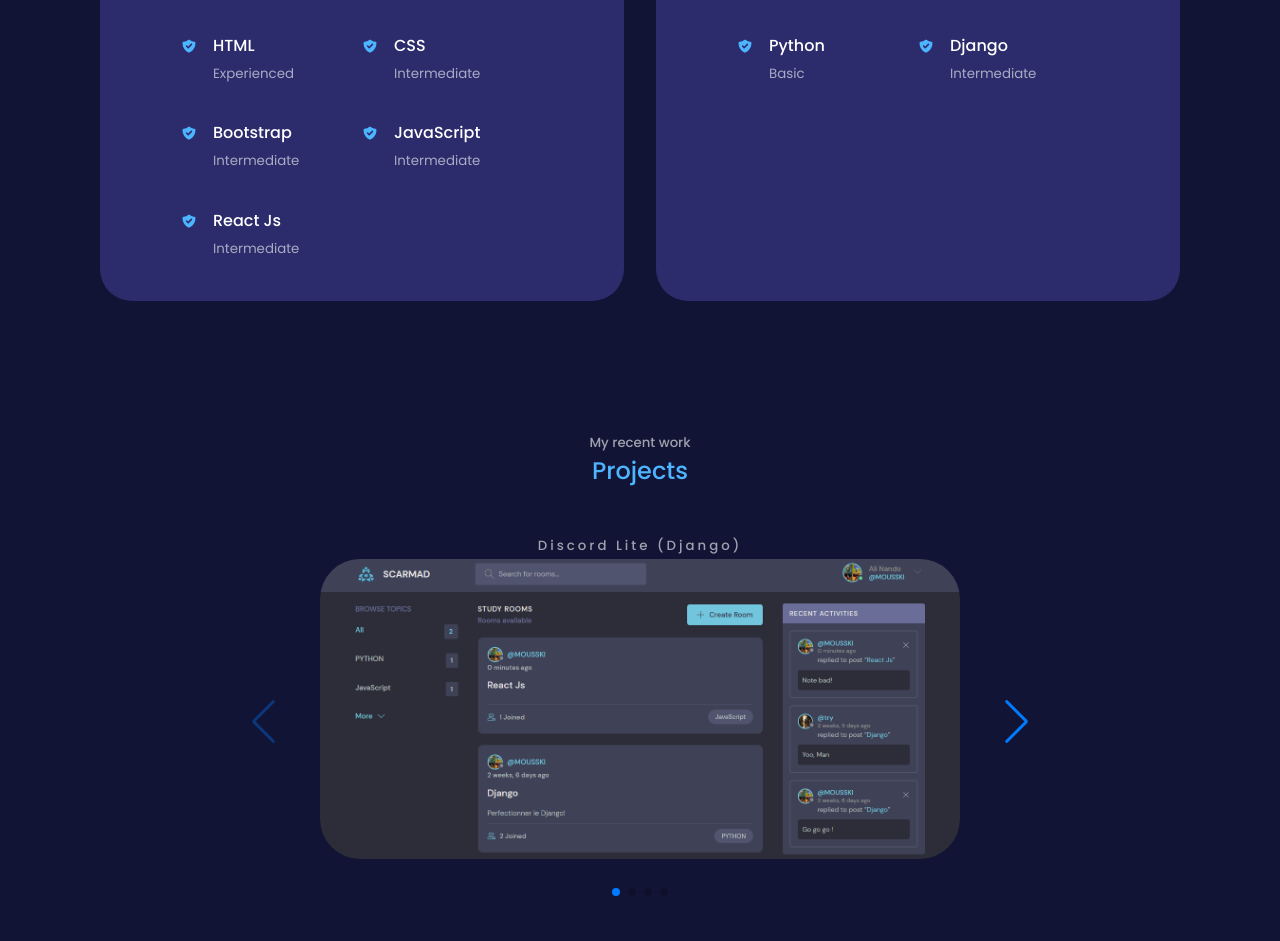
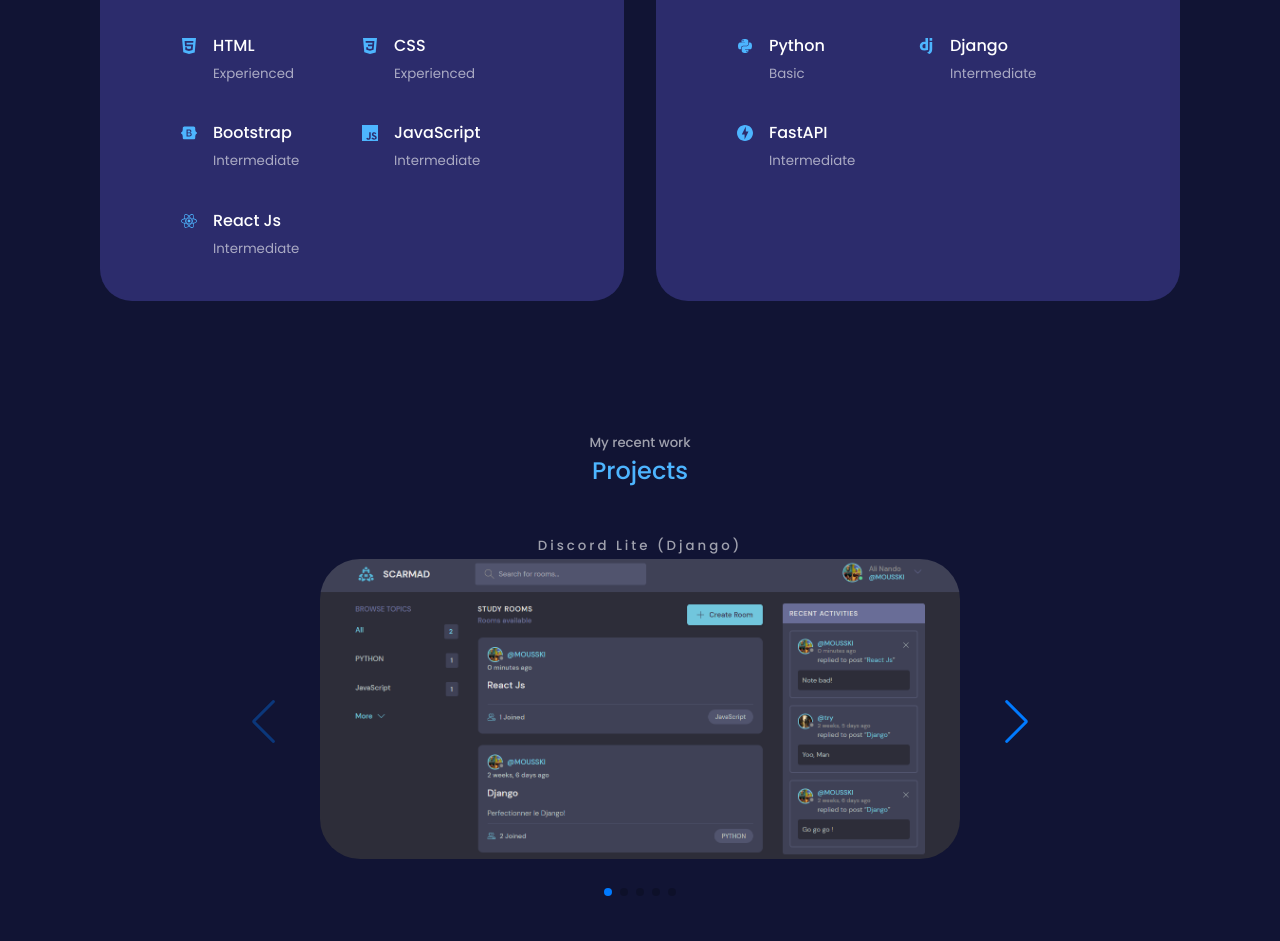
Before and after one commit to All1438/Portfolio, a React (Create React App) app: page / in a window 1280 px wide. Shown: the part 1231-2172 px from the top of the page. Built offline with nearby package versions, Linux system fonts and the light colour scheme.

Commit message:
add note_app FastAPI

```diff
--- a/src/components/about/About.jsx
+++ b/src/components/about/About.jsx
@@ -35,11 +35,11 @@
             <article className="about__card">
               <VscFolderActive className="about__icon" />
               <h5>Projets</h5>
-              <small>3 Completed</small>
+              <small>4 Completed</small>
             </article>
           </div>
 
-          <p>I'm a software developer with solid knowledge of HTML, CSS, React and Django. I look forward to contributing to exciting projects and bringing my creativity and technical insight to help companies achieve their goals.</p>
+          <p>I'm a Web developer with solid knowledge of HTML, CSS, React and Django. I look forward to contributing to exciting projects and bringing my creativity and technical insight to help companies achieve their goals.</p>
           <a href="#contact" className="btn btn-primary">
             Let's talk
           </a>
--- a/src/components/contact/Contact.jsx
+++ b/src/components/contact/Contact.jsx
@@ -40,7 +40,7 @@
           </article>
           <article className="contact__option">
             <BiPhoneCall className='contact__option-icon'/ >
-            <h4>Appel</h4>
+            <h4>Call</h4>
             <h5>+231 34 04 180 32</h5>
             <a href="tel:0340418032">Call</a>
           </article>
--- a/src/components/experience/Experience.jsx
+++ b/src/components/experience/Experience.jsx
@@ -1,6 +1,53 @@
 import React from 'react'
 import './experience.css'
-import {HiShieldCheck} from 'react-icons/hi'
+import {SiHtml5, SiCss3, SiJavascript, SiBootstrap, SiDjango, SiFastapi} from 'react-icons/si'
+import {FaReact, FaPython} from 'react-icons/fa'
+
+const dataF = [
+  {
+    name: 'HTML',
+    level: 'Experienced',
+    Icon: SiHtml5
+  },
+  {
+    name: 'CSS',
+    level: 'Experienced',
+    Icon: SiCss3
+  },
+  {
+    name: 'Bootstrap',
+    level: 'Intermediate',
+    Icon: SiBootstrap
+  },
+  {
+    name: 'JavaScript',
+    level: 'Intermediate',
+    Icon: SiJavascript
+  },
+  {
+    name: 'React Js',
+    level: 'Intermediate',
+    Icon: FaReact
+  }
+]
+
+const dataB = [
+  {
+    name: 'Python',
+    level: 'Basic',
+    Icon: FaPython
+  },
+  {
+    name: 'Django',
+    level: 'Intermediate',
+    Icon: SiDjango
+  },
+  {
+    name: 'FastAPI',
+    level: 'Intermediate',
+    Icon: SiFastapi
+  }
+]
 
 const Experience = () => {
   return (
@@ -12,61 +59,39 @@
         <div className="experience__frontend">
           <h3>Frontend development</h3>
           <div className="experience__content">
-            <article className="experience__detail">
-              <HiShieldCheck className='experience__details-icon'/ >
+            {
+            dataF.map(({name, level, Icon}, index) => {
+              return (
+              <article className="experience__detail" key={index}>
+                {Icon && <Icon className='experience__details-icon'/ >}
+                {/* permet d'utiliser l'icon en composants JSX, et le mettre en majuscule */}
                 <div>
-                <h4>HTML</h4>
-                <small className='text-light'>Experienced</small>
+                  <h4>{name}</h4>
+                  <small className='text-light'>{level}</small>
                 </div>
               </article>
-            <article className="experience__detail">
-              <HiShieldCheck className='experience__details-icon'/ >
-              <div>
-                <h4>CSS</h4>
-                <small className='text-light'>Intermediate</small>
-              </div>
-            </article>
-            <article className="experience__detail">
-              <HiShieldCheck className='experience__details-icon'/ >
-              <div>
-                <h4>Bootstrap</h4>
-                <small className='text-light'>Intermediate</small>
-              </div>
-            </article>
-            <article className="experience__detail">
-              <HiShieldCheck className='experience__details-icon'/ >
-              <div>
-                <h4>JavaScript</h4>
-                <small className='text-light'>Intermediate</small>
-              </div>
-            </article>
-            <article className="experience__detail">
-              <HiShieldCheck className='experience__details-icon'/ >
-              <div>
-                <h4>React Js</h4>
-                <small className='text-light'>Intermediate</small>
-              </div>
-            </article>
+              )
+            })
+            }
           </div>
         </div>
 
         <div className="experience__backend">
           <h3>Backend development</h3>
           <div className="experience__content">
-            <article className="experience__detail">
-              <HiShieldCheck className='experience__details-icon'/ >
+            {
+              dataB.map(({name, level, Icon}, index) => {
+                return(
+                  <article className="experience__detail" key={index}>
+                    <Icon className='experience__details-icon'/ >
                     <div>
-                <h4>Python</h4>
-                <small className='text-light'>Basic</small>
+                      <h4>{name}</h4>
+                      <small className='text-light'>{level}</small>
                     </div>
                   </article>
-            <article className="experience__detail">
-              <HiShieldCheck className='experience__details-icon'/ >
-              <div>
-                <h4>Django</h4>
-                <small className='text-light'>Intermediate</small>
-              </div>
-            </article>
+                )
+              })
+            }
           </div>
         </div>
       </div>
--- a/src/components/experience/experience.css
+++ b/src/components/experience/experience.css
@@ -29,6 +29,7 @@
     display: grid;
     grid-template-columns: 1fr 1fr;
     row-gap: 2rem;
+    transition: var(--transition    )
 }
 
 .experience__detail {
--- a/src/components/portfolio/Portfolio.jsx
+++ b/src/components/portfolio/Portfolio.jsx
@@ -14,6 +14,7 @@
 import IMG2 from '../../assets/Discord_Lite.png'
 import IMG3 from '../../assets/Note_App.png'
 import IMG4 from '../../assets/coming_soon.png'
+import IMG5 from  '../../assets/NoteApp_FastAPI.png'
 
 const data = [
   {
@@ -33,9 +34,16 @@
   {
     image: IMG3,
     title: 'Note App',
-    langage: '(Django-React)',
+    langage: '(Django+ReactJS)',
     url: 'https://github.com/All1438/NoteApp-Django-React',
     classN: 'img__note'
+  },
+  {
+    image: IMG5,
+    title: 'Note App',
+    langage: '(FastAPI+ReactJS with HarperDB)',
+    url: 'https://github.com/All1438/NoteApp__FastApi-ReactJs-HarperDB',
+    classN: 'img__noteFastAPI'
   },
   {
     image: IMG4,
--- a/src/index.css
+++ b/src/index.css
@@ -18,7 +18,7 @@
     --color-primary-variant: rgba(77, 181, 255, 0.4);
     --color-light: rgba(255, 255, 255, 0.6);
 
-    --transition: all 400ms ease;
+    --transition: all 500ms ease;
 
     --container-width-lg: 75%;
     --container-width-md: 86%;
```
Also changed, not shown: src/assets/NoteApp_FastAPI.png (added), src/assets/background.gif (added). Lines whose indentation alone changed are shown as unchanged.
